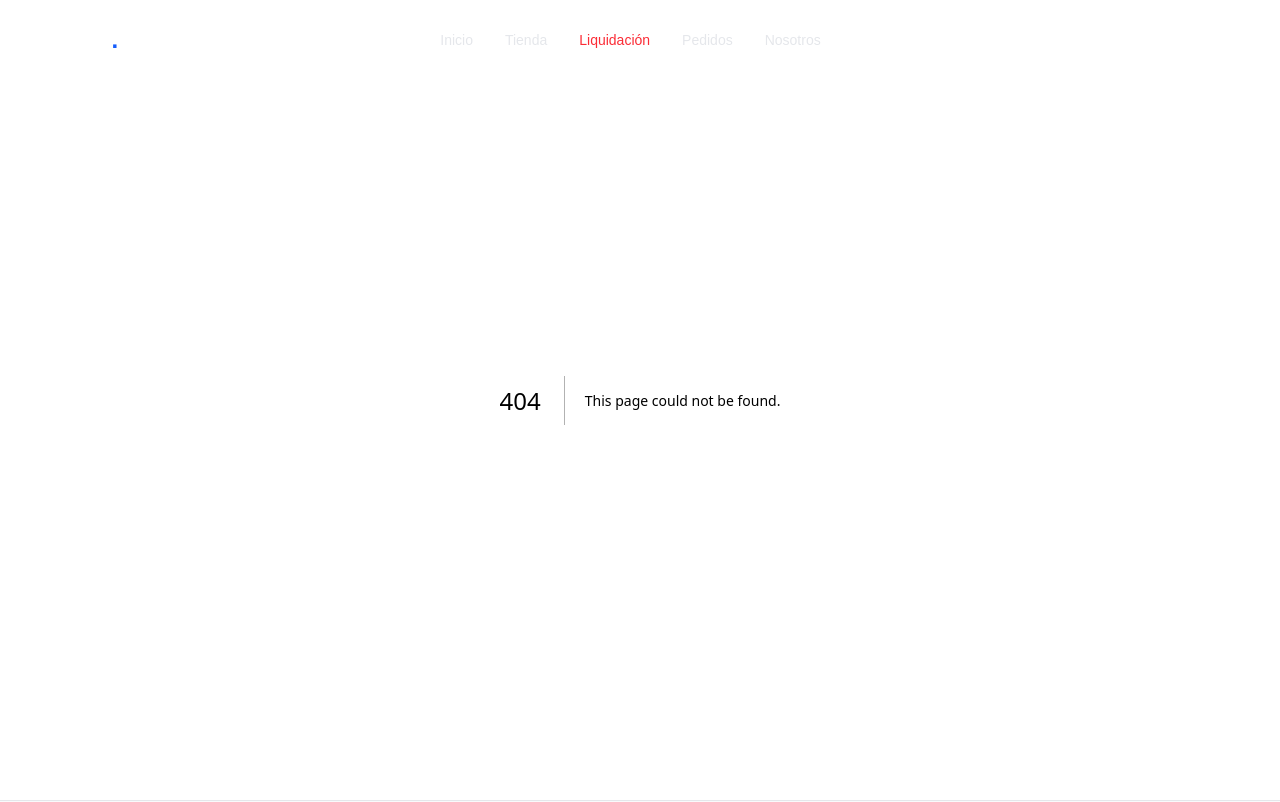
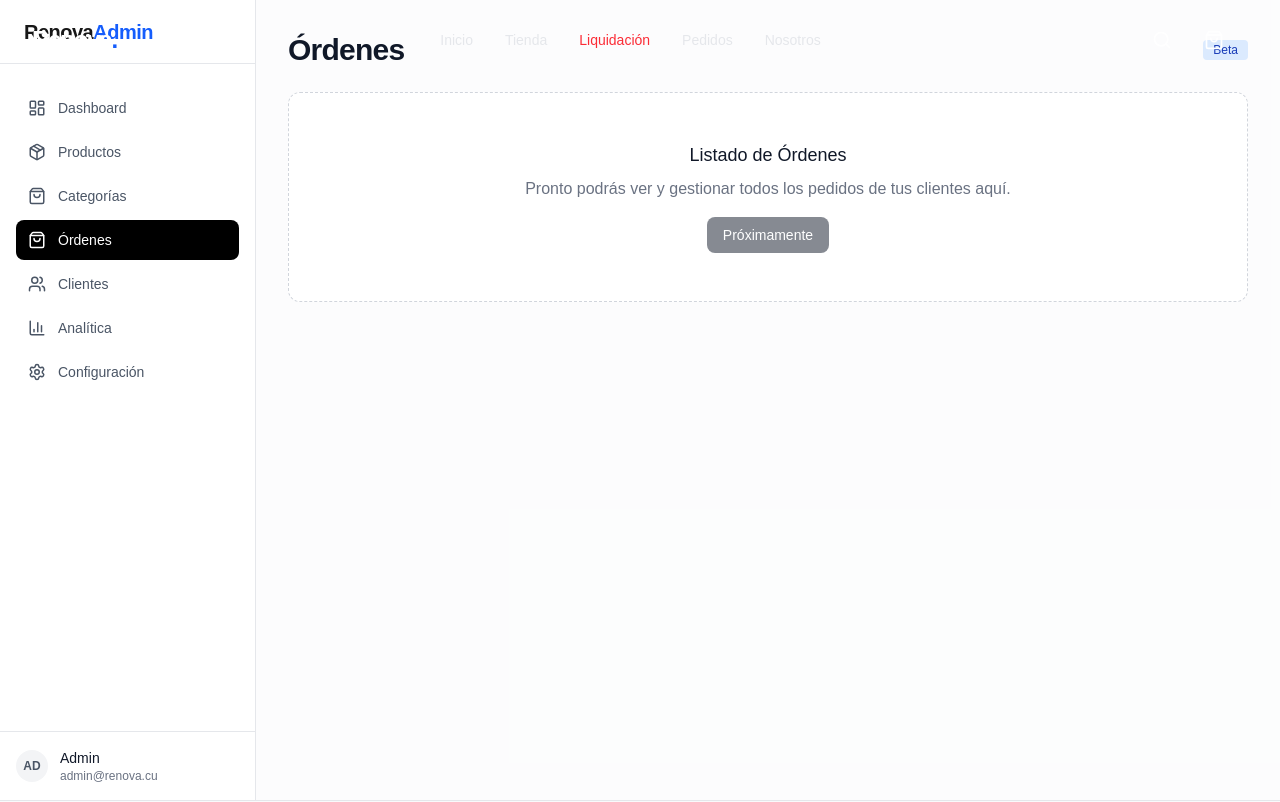
Before and after one commit to RAMIR007/Renova-Market3.0, a Next.js app: page /admin/orders in a window 1280 px wide. Before the commit this address had no page. Shown: the top 802 px of the page. Built offline with nearby package versions, Linux system fonts and the light colour scheme.

Commit message:
feat: add initial admin dashboard page with key stats, sales summary, and recent orders sections

```diff
--- /dev/null
+++ b/src/app/admin/analytics/page.tsx
@@ -0,0 +1,14 @@
+export default function AdminAnalyticsPage() {
+    return (
+        <div className="space-y-6">
+            <h1 className="text-3xl font-bold tracking-tight text-gray-900">Analítica</h1>
+            <div className="bg-white p-12 rounded-xl border border-dashed border-gray-300 text-center">
+                <h3 className="text-lg font-medium text-gray-900">Reportes y Estadísticas</h3>
+                <p className="text-gray-500 mt-2">Visualiza el rendimiento de tu tienda con gráficos detallados.</p>
+                <button className="mt-4 px-4 py-2 bg-gray-900 text-white rounded-lg text-sm font-medium opacity-50 cursor-not-allowed">
+                    Próximamente
+                </button>
+            </div>
+        </div>
+    );
+}
--- /dev/null
+++ b/src/app/admin/categories/page.tsx
@@ -0,0 +1,14 @@
+export default function AdminCategoriesPage() {
+    return (
+        <div className="space-y-6">
+            <h1 className="text-3xl font-bold tracking-tight text-gray-900">Categorías</h1>
+            <div className="bg-white p-12 rounded-xl border border-dashed border-gray-300 text-center">
+                <h3 className="text-lg font-medium text-gray-900">Gestión de Categorías</h3>
+                <p className="text-gray-500 mt-2">Aquí podrás crear, editar y organizar las categorías de tus productos.</p>
+                <button className="mt-4 px-4 py-2 bg-gray-900 text-white rounded-lg text-sm font-medium opacity-50 cursor-not-allowed">
+                    Próximamente
+                </button>
+            </div>
+        </div>
+    );
+}
--- /dev/null
+++ b/src/app/admin/customers/page.tsx
@@ -0,0 +1,14 @@
+export default function AdminCustomersPage() {
+    return (
+        <div className="space-y-6">
+            <h1 className="text-3xl font-bold tracking-tight text-gray-900">Clientes</h1>
+            <div className="bg-white p-12 rounded-xl border border-dashed border-gray-300 text-center">
+                <h3 className="text-lg font-medium text-gray-900">Base de Datos de Clientes</h3>
+                <p className="text-gray-500 mt-2">Gestiona la información de tus clientes y su historial de compras.</p>
+                <button className="mt-4 px-4 py-2 bg-gray-900 text-white rounded-lg text-sm font-medium opacity-50 cursor-not-allowed">
+                    Próximamente
+                </button>
+            </div>
+        </div>
+    );
+}
--- a/src/app/admin/layout.tsx
+++ b/src/app/admin/layout.tsx
@@ -1,18 +1,18 @@
-import { Sidebar } from '@/components/admin/Sidebar'
+import AdminSidebar from "@/components/admin/AdminSidebar";
 
 export default function AdminLayout({
     children,
 }: {
-    children: React.ReactNode
+    children: React.ReactNode;
 }) {
     return (
-        <div className="min-h-screen bg-gray-50/50">
-            <Sidebar />
-            <main className="pl-64 transition-all duration-300">
-                <div className="max-w-7xl mx-auto p-8">
+        <div className="flex min-h-screen bg-gray-50/50">
+            <AdminSidebar />
+            <main className="flex-1 flex flex-col min-w-0 overflow-hidden">
+                <div className="flex-1 p-4 lg:p-8 overflow-y-auto">
                     {children}
                 </div>
             </main>
         </div>
-    )
+    );
 }
--- /dev/null
+++ b/src/app/admin/orders/page.tsx
@@ -0,0 +1,18 @@
+export default function AdminOrdersPage() {
+    return (
+        <div className="space-y-6">
+            <div className="flex justify-between items-center">
+                <h1 className="text-3xl font-bold tracking-tight text-gray-900">Órdenes</h1>
+                <span className="bg-blue-100 text-blue-800 text-xs font-medium px-2.5 py-0.5 rounded">Beta</span>
+            </div>
+
+            <div className="bg-white p-12 rounded-xl border border-dashed border-gray-300 text-center">
+                <h3 className="text-lg font-medium text-gray-900">Listado de Órdenes</h3>
+                <p className="text-gray-500 mt-2">Pronto podrás ver y gestionar todos los pedidos de tus clientes aquí.</p>
+                <button className="mt-4 px-4 py-2 bg-gray-900 text-white rounded-lg text-sm font-medium opacity-50 cursor-not-allowed">
+                    Próximamente
+                </button>
+            </div>
+        </div>
+    );
+}
--- a/src/app/admin/products/new/form.tsx
+++ b/src/app/admin/products/new/form.tsx
@@ -32,18 +32,18 @@ export default function NewProductForm({ categories }: NewProductFormProps) {
                 <h1 className="text-2xl font-bold text-gray-900">Nuevo Producto</h1>
             </div>
 
-            <form action={createProduct} className="space-y-6">
-                <div className="bg-white p-6 rounded-xl border border-gray-200 shadow-sm space-y-6">
+            <form action={createProduct} className="space-y-6 pb-20">
+                <div className="bg-white p-4 md:p-6 rounded-xl border border-gray-200 shadow-sm space-y-6">
 
                     {/* Basic Info */}
-                    <div className="grid gap-6 md:grid-cols-2">
+                    <div className="grid gap-4 md:grid-cols-2 md:gap-6">
                         <div className="col-span-2">
                             <label className="block text-sm font-medium text-gray-700 mb-2">Nombre del Producto</label>
                             <input
                                 type="text"
                                 name="name"
                                 required
-                                className="w-full px-4 py-2 rounded-lg border border-gray-300 focus:ring-2 focus:ring-black focus:outline-none transition-all"
+                                className="w-full px-4 py-3 md:py-2 rounded-lg border border-gray-300 focus:ring-2 focus:ring-black focus:outline-none transition-all text-base"
                                 placeholder="Ej. Vestido Zara Floral"
                             />
                         </div>
@@ -54,7 +54,7 @@ export default function NewProductForm({ categories }: NewProductFormProps) {
                                 name="description"
                                 rows={4}
                                 required
-                                className="w-full px-4 py-2 rounded-lg border border-gray-300 focus:ring-2 focus:ring-black focus:outline-none transition-all"
+                                className="w-full px-4 py-3 md:py-2 rounded-lg border border-gray-300 focus:ring-2 focus:ring-black focus:outline-none transition-all text-base"
                                 placeholder="Detalles sobre el material, estado, medidas..."
                             />
                         </div>
@@ -66,7 +66,7 @@ export default function NewProductForm({ categories }: NewProductFormProps) {
                                 name="price"
                                 step="0.01"
                                 required
-                                className="w-full px-4 py-2 rounded-lg border border-gray-300 focus:ring-2 focus:ring-black focus:outline-none"
+                                className="w-full px-4 py-3 md:py-2 rounded-lg border border-gray-300 focus:ring-2 focus:ring-black focus:outline-none text-base"
                                 placeholder="0.00"
                             />
                         </div>
@@ -77,7 +77,7 @@ export default function NewProductForm({ categories }: NewProductFormProps) {
                                 type="number"
                                 name="compareAtPrice"
                                 step="0.01"
-                                className="w-full px-4 py-2 rounded-lg border border-gray-300 focus:ring-2 focus:ring-black focus:outline-none"
+                                className="w-full px-4 py-3 md:py-2 rounded-lg border border-gray-300 focus:ring-2 focus:ring-black focus:outline-none text-base"
                                 placeholder="0.00"
                             />
                         </div>
@@ -86,13 +86,13 @@ export default function NewProductForm({ categories }: NewProductFormProps) {
                     <div className="border-t border-gray-100 pt-6"></div>
 
                     {/* Details */}
-                    <div className="grid gap-6 md:grid-cols-2">
+                    <div className="grid gap-4 md:grid-cols-2 md:gap-6">
                         <div>
                             <label className="block text-sm font-medium text-gray-700 mb-2">Categoría</label>
                             <select
                                 name="categoryId"
                                 required
-                                className="w-full px-4 py-2 rounded-lg border border-gray-300 focus:ring-2 focus:ring-black focus:outline-none bg-white"
+                                className="w-full px-4 py-3 md:py-2 rounded-lg border border-gray-300 focus:ring-2 focus:ring-black focus:outline-none bg-white text-base"
                             >
                                 <option value="">Seleccionar...</option>
                                 {categories.map(cat => (
@@ -106,7 +106,7 @@ export default function NewProductForm({ categories }: NewProductFormProps) {
                             <select
                                 name="condition"
                                 required
-                                className="w-full px-4 py-2 rounded-lg border border-gray-300 focus:ring-2 focus:ring-black focus:outline-none bg-white"
+                                className="w-full px-4 py-3 md:py-2 rounded-lg border border-gray-300 focus:ring-2 focus:ring-black focus:outline-none bg-white text-base"
                             >
                                 <option value="EXCELENTE">Excelente</option>
                                 <option value="NUEVO">Nuevo con etiqueta</option>
@@ -120,7 +120,7 @@ export default function NewProductForm({ categories }: NewProductFormProps) {
                             <input
                                 type="text"
                                 name="size"
-                                className="w-full px-4 py-2 rounded-lg border border-gray-300 focus:ring-2 focus:ring-black focus:outline-none"
+                                className="w-full px-4 py-3 md:py-2 rounded-lg border border-gray-300 focus:ring-2 focus:ring-black focus:outline-none text-base"
                                 placeholder="M, 38, Única"
                             />
                         </div>
@@ -130,7 +130,7 @@ export default function NewProductForm({ categories }: NewProductFormProps) {
                             <input
                                 type="text"
                                 name="color"
-                                className="w-full px-4 py-2 rounded-lg border border-gray-300 focus:ring-2 focus:ring-black focus:outline-none"
+                                className="w-full px-4 py-3 md:py-2 rounded-lg border border-gray-300 focus:ring-2 focus:ring-black focus:outline-none text-base"
                                 placeholder="Rojo, Estampado..."
                             />
                         </div>
@@ -142,7 +142,7 @@ export default function NewProductForm({ categories }: NewProductFormProps) {
                                 defaultValue="1"
                                 min="0"
                                 required
-                                className="w-full px-4 py-2 rounded-lg border border-gray-300 focus:ring-2 focus:ring-black focus:outline-none"
+                                className="w-full px-4 py-3 md:py-2 rounded-lg border border-gray-300 focus:ring-2 focus:ring-black focus:outline-none text-base"
                             />
                             <p className="text-xs text-gray-500 mt-1">Para productos únicos, mantener en 1.</p>
                         </div>
@@ -163,7 +163,7 @@ export default function NewProductForm({ categories }: NewProductFormProps) {
                     </div>
                 </div>
 
-                <div className="flex items-center justify-end gap-3 sticky bottom-4">
+                <div className="flex items-center justify-end gap-3 sticky bottom-4 bg-white/80 backdrop-blur-md p-4 rounded-xl border border-gray-200 shadow-lg z-10">
                     <Link
                         href="/admin/products"
                         className="px-6 py-2.5 rounded-lg border border-gray-300 text-gray-700 font-medium hover:bg-gray-50 bg-white shadow-sm transition-colors"
@@ -175,7 +175,7 @@ export default function NewProductForm({ categories }: NewProductFormProps) {
                         className="px-6 py-2.5 rounded-lg bg-black text-white font-medium hover:bg-gray-800 shadow-md transition-all flex items-center gap-2"
                     >
                         <Save size={18} />
-                        Guardar Producto
+                        Guardar
                     </button>
                 </div>
             </form>
--- /dev/null
+++ b/src/app/admin/settings/page.tsx
@@ -0,0 +1,14 @@
+export default function AdminSettingsPage() {
+    return (
+        <div className="space-y-6">
+            <h1 className="text-3xl font-bold tracking-tight text-gray-900">Configuración</h1>
+            <div className="bg-white p-12 rounded-xl border border-dashed border-gray-300 text-center">
+                <h3 className="text-lg font-medium text-gray-900">Ajustes de la Tienda</h3>
+                <p className="text-gray-500 mt-2">Configura pagos, envíos, notificaciones y más.</p>
+                <button className="mt-4 px-4 py-2 bg-gray-900 text-white rounded-lg text-sm font-medium opacity-50 cursor-not-allowed">
+                    Próximamente
+                </button>
+            </div>
+        </div>
+    );
+}
--- /dev/null
+++ b/src/components/admin/AdminSidebar.tsx
@@ -0,0 +1,103 @@
+'use client';
+
+import Link from 'next/link';
+import { usePathname } from 'next/navigation';
+import {
+    LayoutDashboard,
+    ShoppingBag,
+    Users,
+    Settings,
+    BarChart3,
+    Package,
+    Menu,
+    X
+} from 'lucide-react';
+import { useState } from 'react';
+
+export default function AdminSidebar() {
+    const pathname = usePathname();
+    const [isOpen, setIsOpen] = useState(false);
+
+    const navigation = [
+        { name: 'Dashboard', href: '/admin', icon: LayoutDashboard },
+        { name: 'Productos', href: '/admin/products', icon: Package },
+        { name: 'Categorías', href: '/admin/categories', icon: ShoppingBag },
+        { name: 'Órdenes', href: '/admin/orders', icon: ShoppingBag },
+        { name: 'Clientes', href: '/admin/customers', icon: Users },
+        { name: 'Analítica', href: '/admin/analytics', icon: BarChart3 },
+        { name: 'Configuración', href: '/admin/settings', icon: Settings },
+    ];
+
+    const closeMenu = () => setIsOpen(false);
+
+    return (
+        <>
+            {/* Mobile Toggle */}
+            <button
+                onClick={() => setIsOpen(!isOpen)}
+                className="lg:hidden fixed bottom-6 right-6 z-50 p-4 bg-black text-white rounded-full shadow-xl hover:bg-gray-800 transition-colors"
+            >
+                {isOpen ? <X size={24} /> : <Menu size={24} />}
+            </button>
+
+            {/* Sidebar Container */}
+            <div className={`
+        fixed inset-y-0 left-0 z-40 w-64 bg-white border-r border-gray-200 transform transition-transform duration-300 ease-in-out lg:translate-x-0 lg:static lg:h-auto
+        ${isOpen ? 'translate-x-0' : '-translate-x-full'}
+      `}>
+                <div className="h-full flex flex-col">
+                    {/* Header */}
+                    <div className="h-16 flex items-center px-6 border-b border-gray-200">
+                        <Link href="/admin" className="text-xl font-bold tracking-tight">
+                            Renova<span className="text-blue-600">Admin</span>
+                        </Link>
+                    </div>
+
+                    {/* Navigation */}
+                    <nav className="flex-1 px-4 py-6 space-y-1 overflow-y-auto">
+                        {navigation.map((item) => {
+                            const isActive = pathname === item.href;
+                            return (
+                                <Link
+                                    key={item.name}
+                                    href={item.href}
+                                    onClick={closeMenu}
+                                    className={`
+                    flex items-center gap-3 px-3 py-2.5 rounded-lg text-sm font-medium transition-colors
+                    ${isActive
+                                            ? 'bg-black text-white'
+                                            : 'text-gray-600 hover:bg-gray-50 hover:text-gray-900'}
+                  `}
+                                >
+                                    <item.icon size={18} />
+                                    {item.name}
+                                </Link>
+                            );
+                        })}
+                    </nav>
+
+                    {/* User Info / Logout Placeholder */}
+                    <div className="p-4 border-t border-gray-200 sticky bottom-0 bg-white">
+                        <div className="flex items-center gap-3">
+                            <div className="w-8 h-8 rounded-full bg-gray-100 flex items-center justify-center text-xs font-bold text-gray-600">
+                                AD
+                            </div>
+                            <div>
+                                <p className="text-sm font-medium text-gray-900">Admin</p>
+                                <p className="text-xs text-gray-500">admin@renova.cu</p>
+                            </div>
+                        </div>
+                    </div>
+                </div>
+            </div>
+
+            {/* Overlay for mobile */}
+            {isOpen && (
+                <div
+                    className="fixed inset-0 bg-black/50 z-30 lg:hidden backdrop-blur-sm"
+                    onClick={closeMenu}
+                />
+            )}
+        </>
+    );
+}
```
